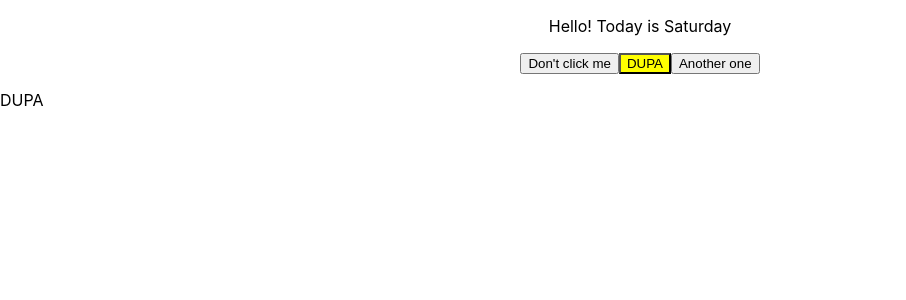
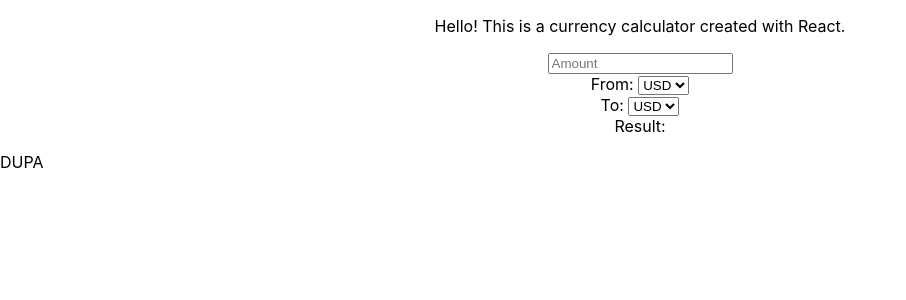
Before and after one commit to natkam/currency-converter, a React (Create React App) app: page / in a window 1280 px wide. Shown: the top 300 px of the page, without its empty margins (0-906 px from the left). Built offline with nearby package versions, Linux system fonts and the light colour scheme.

Commit message:
Create the Calculator component (WIP)

```diff
--- a/src/App.js
+++ b/src/App.js
@@ -1,17 +1,12 @@
 import React from 'react';
 import './App.css';
-import { Button } from './components/Button'
-
-const day = 'Saturday'
-
+import { Calculator } from './components/Calculator';
 
 function App() {
   return (
     <div className="App">
-      <p>Hello! Today is {day}</p>
-      <Button>Don't click me</Button>
-      <Button color="yellow">DUPA</Button>
-      <Button>Another one</Button>
+      <p>Hello! This is a currency calculator created with React.</p>
+      <Calculator/>
     </div>
   );
 }
--- /dev/null
+++ b/src/components/Calculator/Calculator.js
@@ -0,0 +1,36 @@
+import React from 'react';
+
+function Calculator() {
+    return (
+        <form>
+            <div>
+                <input type="number" placeholder="Amount" onChange={(event) => console.log(event.target.value)} />
+            </div>
+            <div>
+                <span>From: </span>
+                <select onChange={(event) => console.log(event.target.value)}>
+                    <option value="USD">USD</option>
+                    <option value="PLN">PLN</option>
+                    <option value="CHF">CHF</option>
+                    <option value="GBP">GBP</option>
+                    <option value="EUR">EUR</option>
+                </select>
+            </div>
+            <div>
+                <span>To: </span>
+                <select>
+                    <option value="USD">USD</option>
+                    <option value="PLN">PLN</option>
+                    <option value="CHF">CHF</option>
+                    <option value="GBP">GBP</option>
+                    <option value="EUR">EUR</option>
+                </select>
+            </div>
+            <div>
+                <span>Result: </span>
+            </div>
+        </form>
+    );
+}
+
+export default Calculator;
--- /dev/null
+++ b/src/components/Calculator/index.js
@@ -0,0 +1 @@
+export { default as Calculator } from './Calculator';
```
Also changed, not shown: src/Footer.js (+3 -4 lines), src/index.js (line endings or trailing spaces), 1 other file (tests, documents, lock files or other folders).
